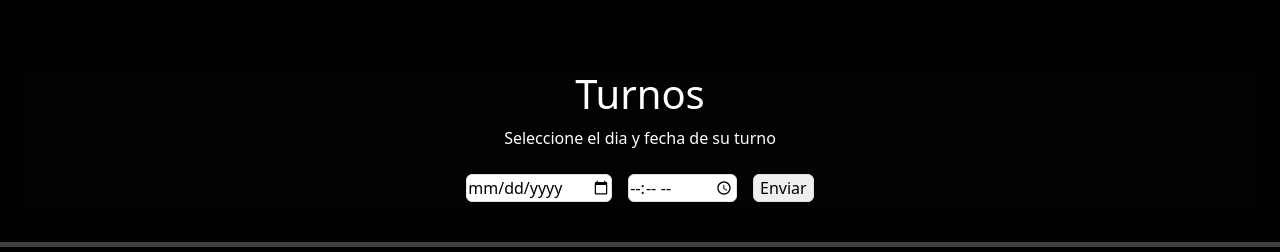
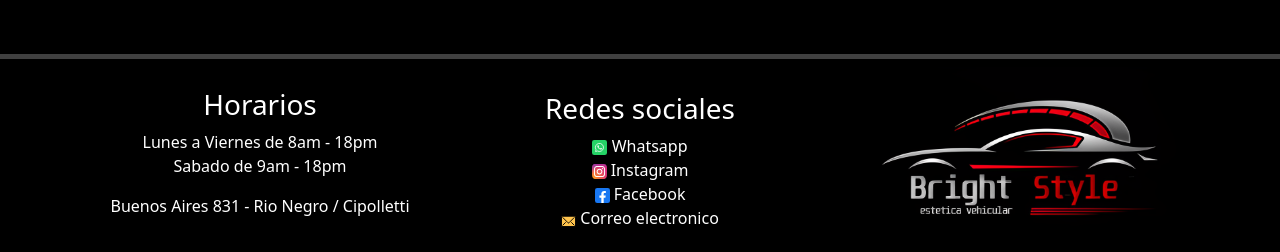
Before and after one commit to Kukenshoner/brightstyle, a plain HTML site: page pages/servicios.html in a window 1280 px wide. Shown: the part 3384-3636 px from the top of the page. Drawn offline with nearby package versions, Linux system fonts and the light colour scheme.

Commit message:
comentario

```diff
--- a/pages/servicios.html
+++ b/pages/servicios.html
@@ -168,20 +168,6 @@
 
             </article>
         </section>
-        <!-- seccion de turnos -->
-        <section class="fondoOscuro texto m-4">
-            <div>
-                <h1 class="d-flex justify-content-center" id="turnos"> Turnos </h1>
-                <p class="d-flex justify-content-center "> Seleccione el dia y fecha de su turno </p>
-            </div>
-            <article>
-                <div class="d-flex justify-content-center">
-                    <input class="m-2 border rounded" type="date" name="dia" required>
-                    <input class="m-2 border rounded" type="time" name="horario" required>
-                    <input class="m-2 border rounded" type="submit" value="Enviar">
-                </div>
-            </article>
-        </section>
 
         <div class="row">
             <div class="col">
```
